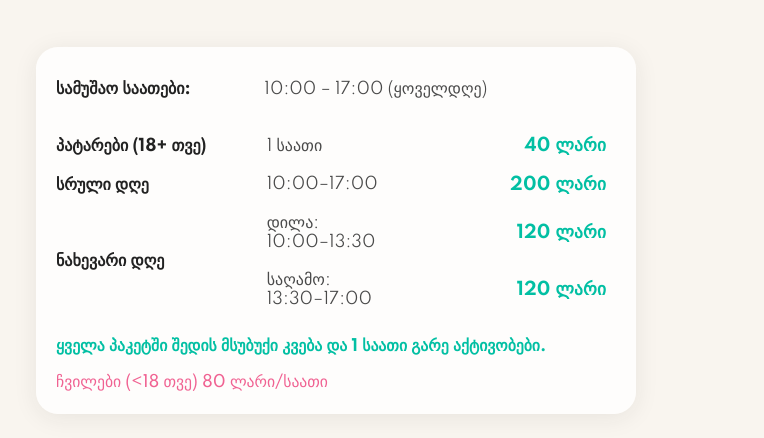
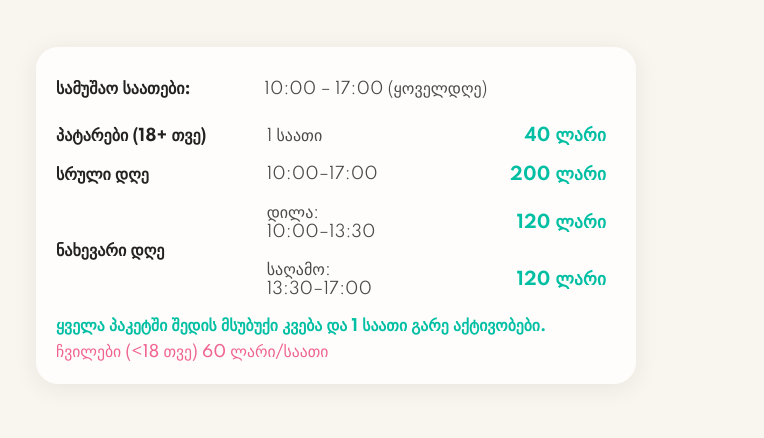
Before and after one commit to GudauriKidsClub/homepage, a website: page public/ka.html in a window 1280 px wide. Shown: the part 362-800 px from the top of the page, 516-1280 px from the left. Drawn offline with Linux system fonts and the light colour scheme.

Commit message:
removing gap

```diff
--- a/public/ka.html
+++ b/public/ka.html
@@ -479,7 +479,7 @@
       color: var(--text-mid);
       display: flex;
       flex-direction: column;
-      gap: 10px;
+      gap: 0;
       box-sizing: border-box;
       min-width: 0;
       overflow-x: auto;
@@ -1546,7 +1546,7 @@
           </table>
           </div>
           <div class="note note--price">ყველა პაკეტში შედის მსუბუქი კვება და 1 საათი გარე აქტივობები.</div>
-          <div class="note note--pink">ჩვილები (&lt;18 თვე) 80 ლარი/საათი</div>
+          <div class="note note--pink">ჩვილები (&lt;18 თვე) 60 ლარი/საათი</div>
         </div>
         <div class="hero__ctas hero__ctas--center">
           <a class="cta-btn cta-btn--whatsapp" href="https://wa.me/995511529933" target="_blank" rel="noopener" aria-label="დარეკეთ WhatsApp-ზე">
```
